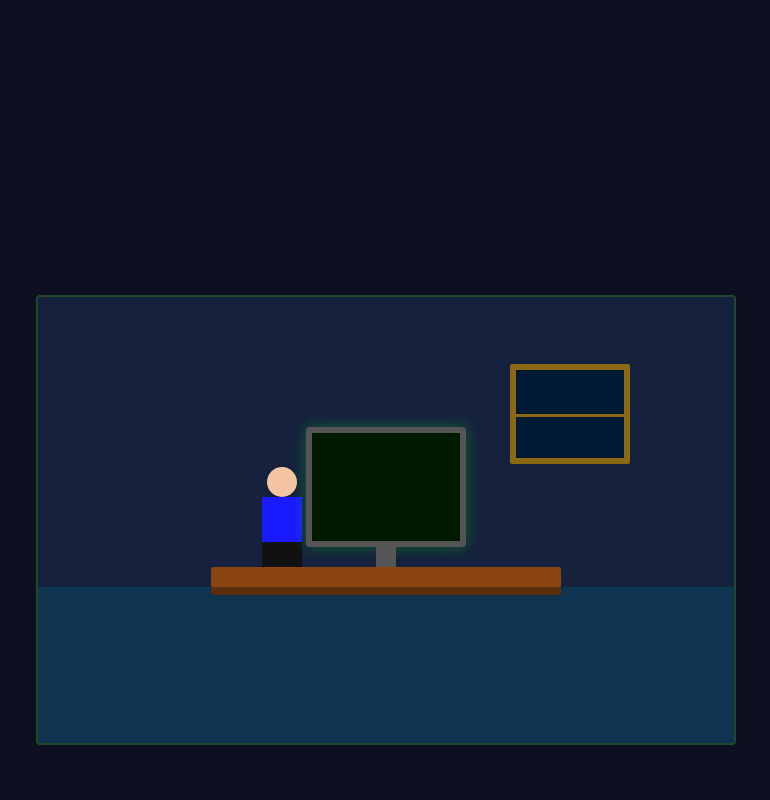
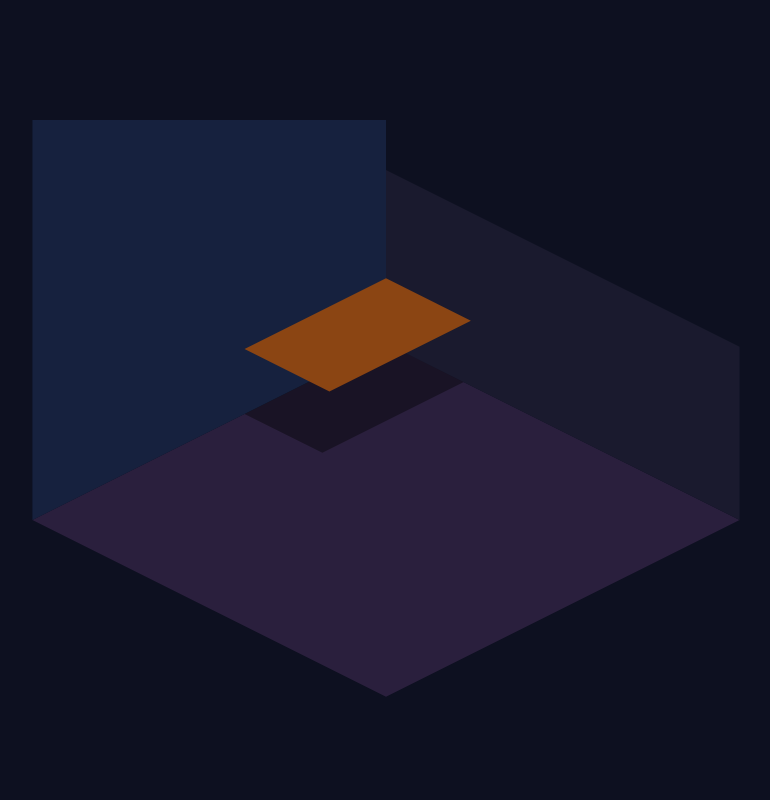
Before and after one commit to Zyco13/bleron-webbsida, a plain HTML site: page index.html in a window 1280 px wide. Shown: the part 2280-3080 px from the top of the page, without its empty margins (254-1024 px from the left). Drawn offline with nearby package versions, Linux system fonts and the light colour scheme.

Commit message:
Kodnings rum 3d grunden är satt

```diff
--- a/coding.js
+++ b/coding.js
@@ -1,9 +1,9 @@
-const monitor = document.querySelector('.monitor-screen');
+//const monitor = document.querySelector('.monitor-screen');
 const osOverlay = document.getElementById('osOverlay');
 const osClose = document.getElementById('osClose');
 
 // Klicka på monitorn → öppna OS
-monitor.addEventListener('click', function() {
+/*monitor.addEventListener('click', function() {
     osOverlay.classList.add('active');
 });
 
@@ -31,4 +31,4 @@ iconPortfolio.addEventListener('click', function() {
 // Klicka på Bilder → visar ett meddelande för nu
 iconBilder.addEventListener('click', function() {
     alert('Bilder kommer snart!');
-});
+}); */
--- a/index.html
+++ b/index.html
@@ -58,22 +58,13 @@
         <div class="room">
           <div class="room-wall"></div>
           <div class="room-floor"></div>
-          <div class="desk"></div>
-          <div class="window">
-            <div class="window-pane"></div>
-          </div>
-          <div class="chair"></div>
-          <div class="room-character">
-            <div class="character-head"></div>
-            <div class="character-body"></div>
-            <div class="character-legs"></div>
-          </div>
-          <div class="monitor">
-            <div class="monitor-screen">
-              <div class="monitor-glow"></div>
-            </div>
-            <div class="monitor-stand"></div>
-            <div class="monitor-baser"></div>
+          <div class="wall-left"></div>
+          <div class="wall-right"></div>
+          <div class="iso-desk">
+            <div class="desk-leg leg1"></div>
+            <div class="desk-leg leg2"></div>
+            <div class="desk-leg leg3"></div>
+            <div class="desk-leg leg4"></div>
           </div>
         </div>
         <div class="os-overlay" id="osOverlay">
--- a/styles.css
+++ b/styles.css
@@ -117,47 +117,78 @@ nav a:hover {
     align-items: center;
     background: #0d1020;
     padding: 6rem 2rem;
+    overflow: hidden;
 }
 
 .room {
+     width: 500px;
+    height: 500px;
     position: relative;
-    width: 700px;
-    height: 450px;
+    transform-style: preserve-3d;
+    transform: rotateX(60deg) rotateZ(45deg);
+}
+
+.wall-left {
+    position: absolute;
+    width: 500px;
+    height: 200px;
     background: #1a1a2e;
-    border: 2px solid rgba(57, 255, 20, 0.2);
-    border-radius: 4px;
-    overflow: hidden;
+    top: 0;
+    left: 0;
+    transform: rotateX(90deg);
+    transform-origin: 0 0;
+    transform-style: preserve-3d;
+}
+
+.wall-right {
+    position: absolute;
+    width: 500px;
+    height: 500px;
+    background: #16213e;
+    top: 0;
+    left: 0;
+    transform: rotateY(-90deg);
+    transform-origin: left center;
+    transform-style: preserve-3d;
 }
 
 .room-wall {
-    position: absolute;
-    top: 0;
-    left: 0;
-    right: 0;
-    height: 65%;
-    background: #16213e;
+    display: none;
 }
 
 .room-floor {
     position: absolute;
-    bottom: 0;
+    width: 500px;
+    height: 500px;
+    background: #2a1f3d;
+    top: 0;
     left: 0;
-    right: 0;
-    height: 35%;
-    background: #0f3450;
+    transform-style: preserve-3d;
 }
 
-.desk {
+.iso-desk {
     position: absolute;
-    bottom: 35%;
-    left: 50%;
-    transform: translateX(-50%);
-    width: 350px;
-    height: 20px;
-    background: #8b4513;
-    border-radius: 2px;
-    box-shadow: 0 8px 0 #5c2d0a;
+    width: 120px;
+    height: 200px;
+    background: #8B4513;
+    top: 0;
+    left: 0px;
+    transform: translateZ(75px);
+    transform-style: preserve-3d;
 }
+
+.iso-desk::after {
+    content: '';
+    position: absolute;
+    width: 120px;
+    height: 200px;
+    background: rgba(0, 0, 0, 0.4);
+    top: 0;
+    left: -10px;
+    transform: translateZ(-75px);
+    transform-style: preserve-3d;
+}
+
 
 .monitor {
     position: absolute;
```
